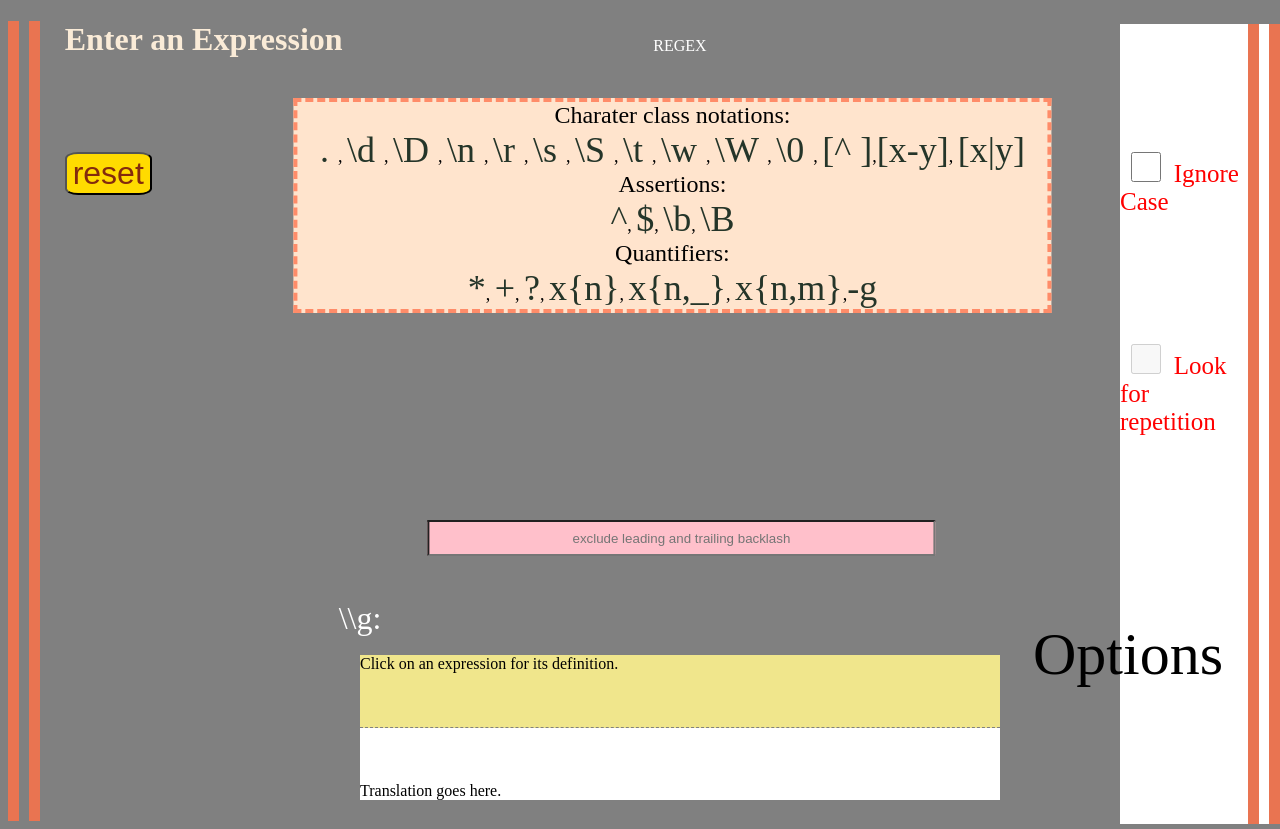
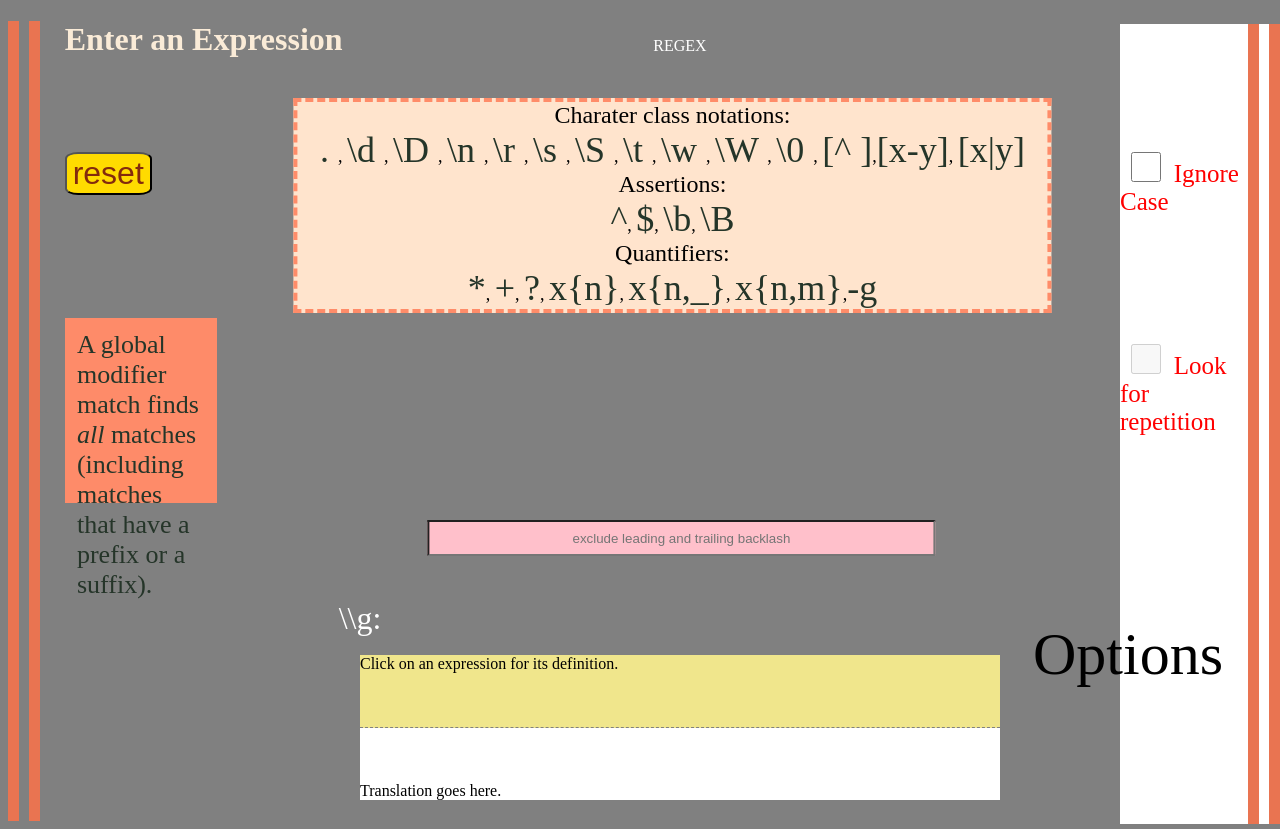
Before and after one commit to amcmullen9291/Regex, a React (Create React App) app: page / in a window 1280 px wide. Both pictures are taken after a click on the checkbox 1145 px from the left and 359 px from the top of the page. Built offline with nearby package versions, Linux system fonts and the light colour scheme.

Commit message:
global modifier sideNotes css

```diff
--- a/src/App.css
+++ b/src/App.css
@@ -149,3 +149,62 @@ body{
 .entries:hover{
     cursor: pointer;
 }
+#sideNotes-Int{
+    visibility: hidden;
+    color: #253529;
+    height: 20vh;
+    /* border: 1px solid black; */
+    width: 10vw;
+    margin-top: 10%;
+    margin-left: 2%;
+    position:relative;
+    font-size: 26px;
+    background-color: #ff8c69;
+    text-align: start;
+    padding: 1%;
+}
+
+
+#sideNotes{
+    color: #253529;
+    height: 20vh;
+    /* border: 1px solid black; */
+    width: 10vw;
+    margin-top: 10%;
+    margin-left: 2%;
+    position:relative;
+    font-size: 26px;
+    background-color: #ff8c69;
+    text-align: start;
+    padding: 1%;
+    animation: fadeIn 3s;
+  -webkit-animation: fadeIn 3s;
+  -moz-animation: fadeIn 3s;
+  -o-animation: fadeIn 3s;
+  -ms-animation: fadeIn 3s;
+}
+
+@keyframes fadeIn {
+    0% {opacity:0;}
+    100% {opacity:1;}
+  }
+
+  @-moz-keyframes fadeIn {
+    0% {opacity:0;}
+    100% {opacity:1;}
+  }
+
+  @-webkit-keyframes fadeIn {
+    0% {opacity:0;}
+    100% {opacity:1;}
+  }
+
+  @-o-keyframes fadeIn {
+    0% {opacity:0;}
+    100% {opacity:1;}
+  }
+
+  @-ms-keyframes fadeIn {
+    0% {opacity:0;}
+    100% {opacity:1;}
+  }
--- a/src/Components/Landing.js
+++ b/src/Components/Landing.js
@@ -64,6 +64,8 @@ function lookForRepeat(e){
   setEndOfQuerySlash("\\g");
   }
   document.getElementById("repetition").disabled = true;
+  let notes = document.getElementById("sideNotes-Int");
+  notes.id = "sideNotes";
 }
 
 function define (e, index){  //CharClass definitions
@@ -132,6 +134,7 @@ function define3 (e, index){  //quantifiers definitions
   </div>
 
   <button id="resetButton" onClick={(e) => {resetRegex(e)}}>reset</button>
+  <p id="sideNotes-Int">A global modifier match finds <i>all</i> matches (including matches that have a prefix or a suffix).</p>
   </>
   );
 }
```
